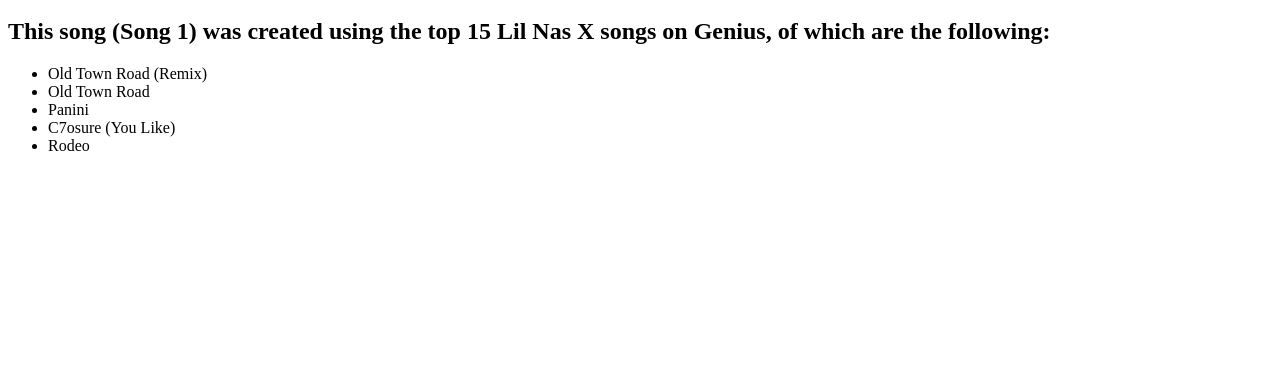
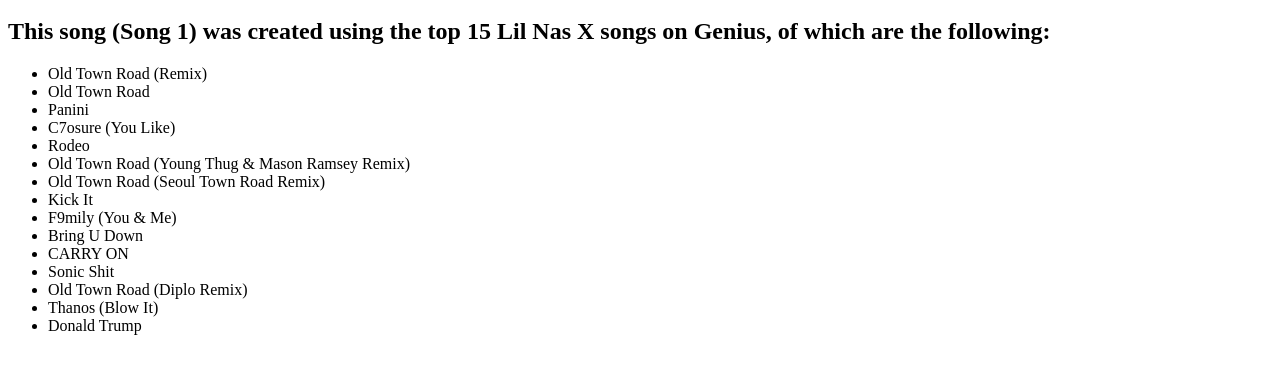
Before and after one commit to thetylerwolfman/thetylerwolfman.github.io, a plain HTML site: page lilnasx/index.html in a window 1280 px wide. Shown: the part 218-592 px from the top of the page. Drawn offline with Linux system fonts and the light colour scheme.

Commit message:
Update index.html

```diff
--- a/lilnasx/index.html
+++ b/lilnasx/index.html
@@ -20,3 +20,24 @@
 <li>C7osure (You Like)</li>
 
 <li>Rodeo</li>
+
+<li>Old Town Road (Young Thug &amp; Mason Ramsey Remix)</li>
+
+<li>Old Town Road (Seoul Town Road Remix)</li>
+
+<li>Kick It</li>
+
+<li>F9mily (You &amp; Me)</li>
+
+<li>Bring U Down</li>
+
+<li>CARRY ON</li>
+
+<li>Sonic Shit</li>
+
+<li>Old Town Road (Diplo Remix)</li>
+
+<li>Thanos (Blow It)</li>
+
+<li>Donald Trump</li>
+</ul>
```
